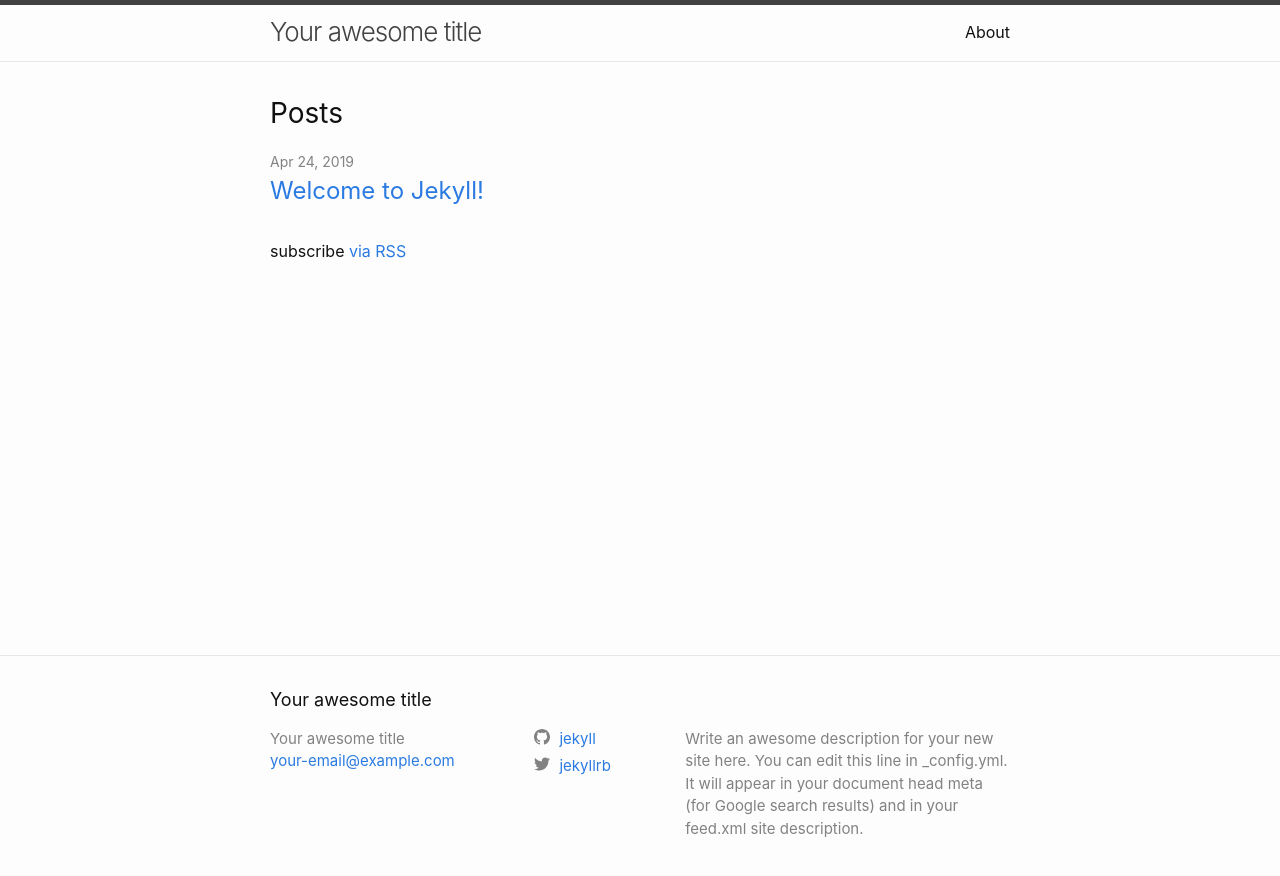
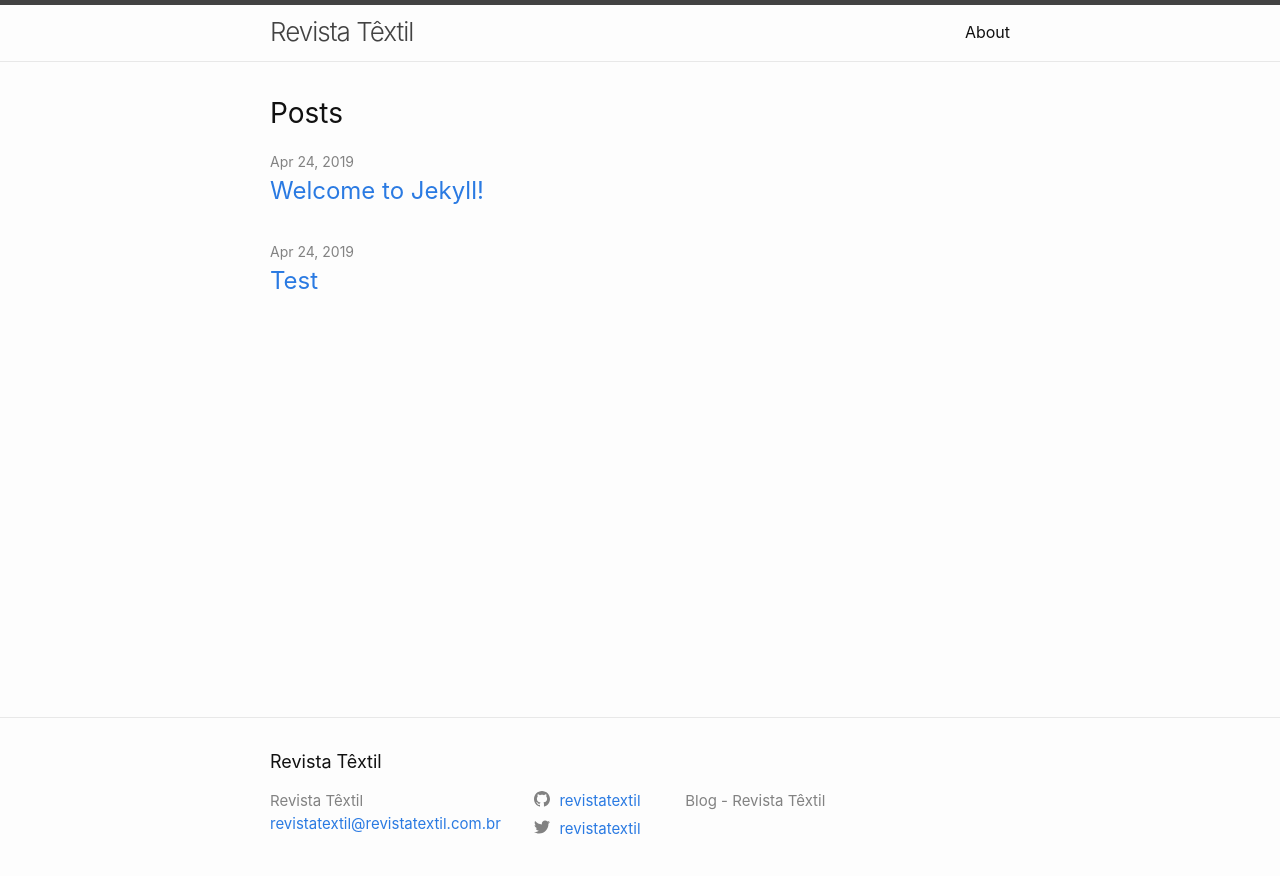
Before and after one commit to RodriguesLs/blog-rtextil, a Jekyll site: the page built from index.md, in a window 1280 px wide. Shown: the top 876 px of the page. Built offline with Jekyll 4.4.1, drawn with Linux system fonts in a browser that asks for light colours.

Commit message:
Quase finalizado!

```diff
--- a/_config.yml
+++ b/_config.yml
@@ -13,19 +13,19 @@
 # you will see them accessed via {{ site.title }}, {{ site.email }}, and so on.
 # You can create any custom variable you would like, and they will be accessible
 # in the templates via {{ site.myvariable }}.
-title: Your awesome title
-email: your-email@example.com
-description: >- # this means to ignore newlines until "baseurl:"
-  Write an awesome description for your new site here. You can edit this
-  line in _config.yml. It will appear in your document head meta (for
-  Google search results) and in your feed.xml site description.
+
+
+title: Revista Têxtil
+email: revistatextil@revistatextil.com.br
+description: "Blog - Revista Têxtil"
 baseurl: "" # the subpath of your site, e.g. /blog
-url: "" # the base hostname & protocol for your site, e.g. http://example.com
-twitter_username: jekyllrb
-github_username:  jekyll
+url: "http://revistatextil.com.br"
+twitter_username: revistatextil
+github_username:  revistatextil
 
 # Build settings
 markdown: kramdown
+permalink: /:title
 theme: minima
 plugins:
   - jekyll-feed
--- a/_layouts/home.html
+++ b/_layouts/home.html
@@ -28,7 +28,6 @@ layout: default
       {%- endfor -%}
     </ul>
 
-    <p class="rss-subscribe">subscribe <a href="{{ "/feed.xml" | relative_url }}">via RSS</a></p>
   {%- endif -%}
 
 </div>
```
Also changed, not shown: _posts/2019-04-24-test.md (added, +25 -0 lines).
